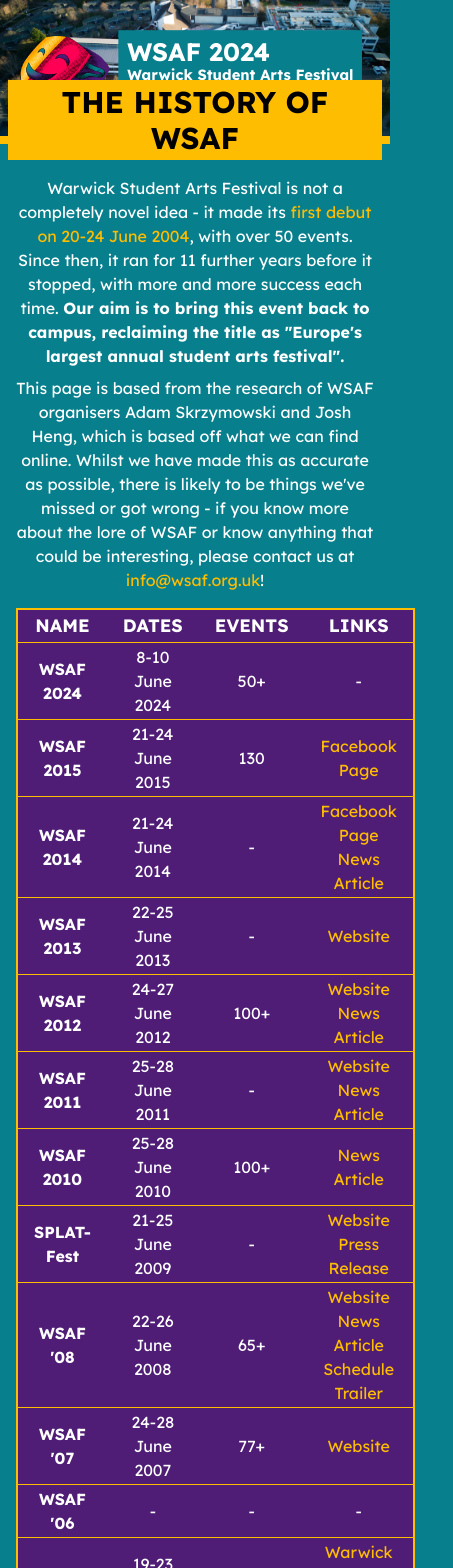
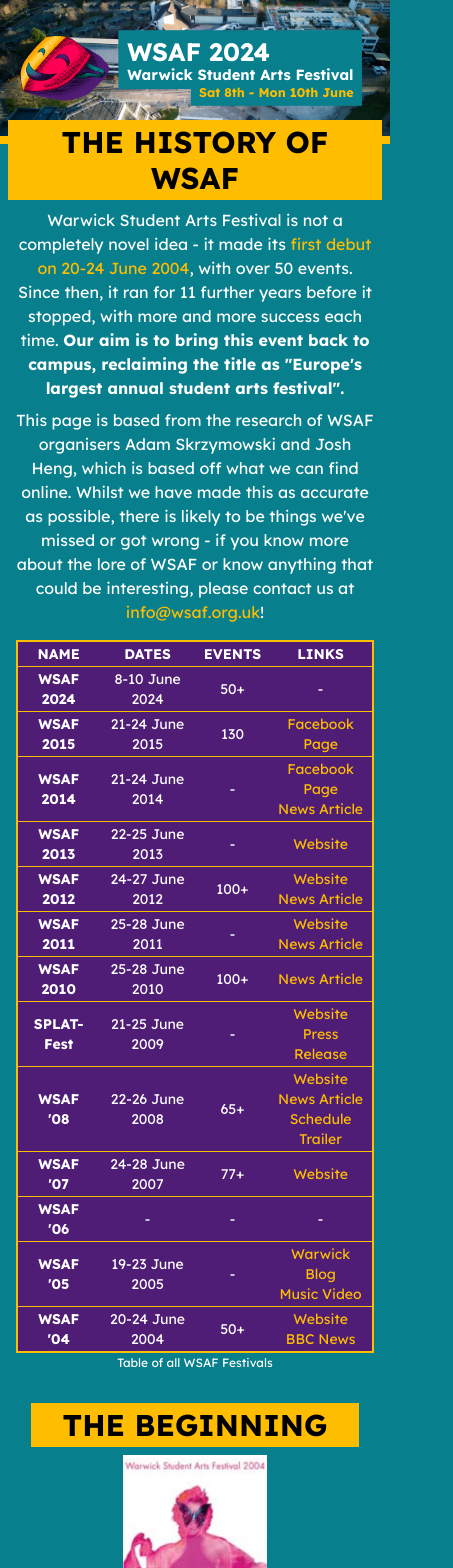
Before and after one commit to WarwickStudentArtsFestival/WSAF24-Website, a Next.js app: page /history in a window 390 px wide. Shown: the top 1568 px of the page, 453 px wide, since content can reach past the window. Built offline with nearby package versions, Linux system fonts and the light colour scheme.

Commit message:
:iphone: Make responsive

```diff
--- a/src/app/components/page-header.tsx
+++ b/src/app/components/page-header.tsx
@@ -5,7 +5,8 @@ import Link from 'next/link';
 
 export default function PageHeader({ title }: { title: string }) {
   return (
-    <header className="relative border-b-accent border-b-8 bg-accent mb-8">
+    <header>
+      <div className="relative border-b-accent border-b-8 bg-accent mb-8">
         <Image
           src={HeroImage}
           alt="Aerial shot of the Warwick University piazza"
@@ -36,7 +37,9 @@ export default function PageHeader({ title }: { title: string }) {
             </div>
           </div>
         </Link>
-      <div className="-bottom-8 absolute left-0 right-0 text-center">
+      </div>
+
+      <div className="relative -mt-16 text-center">
         <h1 className="heading">{title}</h1>
       </div>
     </header>
--- a/src/app/history/festivals-table.tsx
+++ b/src/app/history/festivals-table.tsx
@@ -169,22 +169,22 @@ const festivalList: {
 export default function FestivalsTable() {
   return (
     <figure className="m-4">
-      <table className="mx-auto table-auto bg-secondary border-2 border-accent">
+      <table className="mx-auto table-auto bg-secondary border-2 border-accent text-sm sm:text-base">
         <thead>
-          <tr className="uppercase text-lg">
-            <th className="px-4 py-0.5">Name</th>
-            <th className="px-4 py-0.5">Dates</th>
-            <th className="px-4 py-0.5">Events</th>
-            <th className="px-4 py-0.5">Links</th>
+          <tr className="uppercase sm:text-lg">
+            <th className="px-2 sm:px-4 py-0.5">Name</th>
+            <th className="px-2 sm:px-4 py-0.5">Dates</th>
+            <th className="px-2 sm:px-4 py-0.5">Events</th>
+            <th className="px-2 sm:px-4 py-0.5">Links</th>
           </tr>
         </thead>
         <tbody>
           {festivalList.map((festival) => (
             <tr key={festival.name} className="border-t border-accent">
-              <th className="px-4 py-0.5">{festival.name}</th>
-              <td className="px-4 py-0.5">{festival.dates || '-'}</td>
-              <td className="px-4 py-0.5">{festival.events || '-'}</td>
-              <td className="px-4 py-0.5">
+              <th className="px-2 sm:px-4 py-0.5">{festival.name}</th>
+              <td className="px-2 sm:px-4 py-0.5">{festival.dates || '-'}</td>
+              <td className="px-2 sm:px-4 py-0.5">{festival.events || '-'}</td>
+              <td className="px-2 sm:px-4 py-0.5">
                 {festival.links
                   ? festival.links.map((link) => (
                       <a
--- a/src/app/history/page.tsx
+++ b/src/app/history/page.tsx
@@ -66,8 +66,8 @@ export default function History() {
       <section className="max-w-6xl mx-auto px-4 mb-16">
         <h2>The Beginning</h2>
 
-        <div className="flex gap-4 mb-2">
-          <div className="w-96 flex-grow text-right">
+        <div className="flex-col-reverse sm:flex-row flex gap-2 sm:gap-4 mb-2">
+          <div className="sm:w-96 flex-grow sm:text-right">
             <p className="mb-2">
               The{' '}
               <a
@@ -121,7 +121,7 @@ export default function History() {
             <Image
               src={Wsaf2004Poster}
               alt="Poster from WSAF 2004"
-              className="w-36 object-contain"
+              className="w-36 object-contain mx-auto"
               placeholder="blur"
               priority
             />
@@ -139,7 +139,7 @@ export default function History() {
         </div>
 
         <figure className="mb-4">
-          <div className="flex gap-4 justify-center h-40">
+          <div className="flex gap-4 justify-center flex-wrap">
             <Image
               src={Wsaf2004Dj}
               alt="24-hour DJ marathon at WSAF '04"
@@ -171,7 +171,7 @@ export default function History() {
           </figcaption>
         </figure>
 
-        <div className="flex gap-4 text-left mb-2">
+        <div className="flex-col sm:flex-row flex gap-4 sm:text-left mb-2">
           <figure>
             <iframe
               width="241"
@@ -182,6 +182,7 @@ export default function History() {
               allow="accelerometer; autoplay; clipboard-write; encrypted-media; gyroscope; picture-in-picture; web-share"
               referrerPolicy="strict-origin-when-cross-origin"
               allowFullScreen
+              className="mx-auto"
             ></iframe>
             <figcaption className="text-xs mt-0.5 text-center">
               <a
@@ -194,7 +195,7 @@ export default function History() {
               </a>
             </figcaption>
           </figure>
-          <div className="w-96 flex-grow">
+          <div className="sm:w-96 flex-grow">
             <p className="mb-2">
               Perhaps one of the most notable relics of WSAF &apos;05 was the{' '}
               <a
@@ -263,7 +264,7 @@ export default function History() {
           </p>
         </div>
 
-        <div className="flex gap-4 justify-center mb-2">
+        <div className="flex gap-4 justify-center mb-2 flex-wrap">
           <figure>
             <iframe
               width="341"
@@ -274,6 +275,7 @@ export default function History() {
               allow="accelerometer; autoplay; clipboard-write; encrypted-media; gyroscope; picture-in-picture; web-share"
               referrerPolicy="strict-origin-when-cross-origin"
               allowFullScreen
+              className="max-w-full 2xs:h-64"
             ></iframe>
             <figcaption className="text-xs mt-0.5">
               <a
@@ -290,7 +292,7 @@ export default function History() {
             <Image
               src={Wsaf2008Schedule}
               alt="WSAF '08 Schedule"
-              className="object-contain w-auto h-64"
+              className="object-contain w-auto 2xs:h-64"
             />
             <figcaption className="text-xs mt-0.5">
               <a
@@ -305,12 +307,12 @@ export default function History() {
           </figure>
         </div>
 
-        <div className="flex gap-4 mb-2">
+        <div className="mt-6 sm:mt-0 flex-col sm:flex-row flex gap-2 sm:gap-4 mb-2">
           <figure>
             <Image
               src={Wsaf2010Logo}
               alt="WSAF 2010 Logo"
-              className="object-contain w-36"
+              className="object-contain w-36 mx-auto"
             />
             <figcaption className="text-xs mt-0.5">
               <a
@@ -323,7 +325,7 @@ export default function History() {
               </a>
             </figcaption>
           </figure>
-          <div className="w-96 flex-grow text-left">
+          <div className="sm:w-96 flex-grow sm:text-left">
             <p className="mb-2">
               In 2009, Warwick Student Arts Festival was temporarily renamed to{' '}
               <a
@@ -368,8 +370,8 @@ export default function History() {
           </div>
         </div>
 
-        <div className="flex gap-4 mb-4">
-          <div className="w-96 flex-grow text-right">
+        <div className="flex-col-reverse sm:flex-row flex gap-2 sm:gap-4 mb-4">
+          <div className="sm:w-96 flex-grow sm:text-right">
             <p className="mb-2">
               <a
                 href="https://warwick.ac.uk/newsandevents/news-old/wsaf2010"
@@ -415,7 +417,7 @@ export default function History() {
             <Image
               src={Wsaf2012Poster}
               alt="WSAF 2012 Poster"
-              className="object-contain w-28"
+              className="object-contain w-28 mx-auto"
             />
             <figcaption className="text-xs mt-0.5">
               <a
@@ -432,12 +434,12 @@ export default function History() {
 
         <h2 className="mt-4">The End?</h2>
 
-        <div className="my-2 flex gap-4 justify-center">
+        <div className="sm:mt-2 mb-2 flex gap-4 justify-center items-center">
           <figure>
             <Image
               src={Wsaf2014Logo}
               alt="WSAF 2014 Logo"
-              className="object-contain h-32 w-auto"
+              className="object-contain 2xs:h-32 w-auto"
             />
             <figcaption className="text-xs mt-0.5">
               <a
```
Lines whose indentation alone changed are shown as unchanged.
